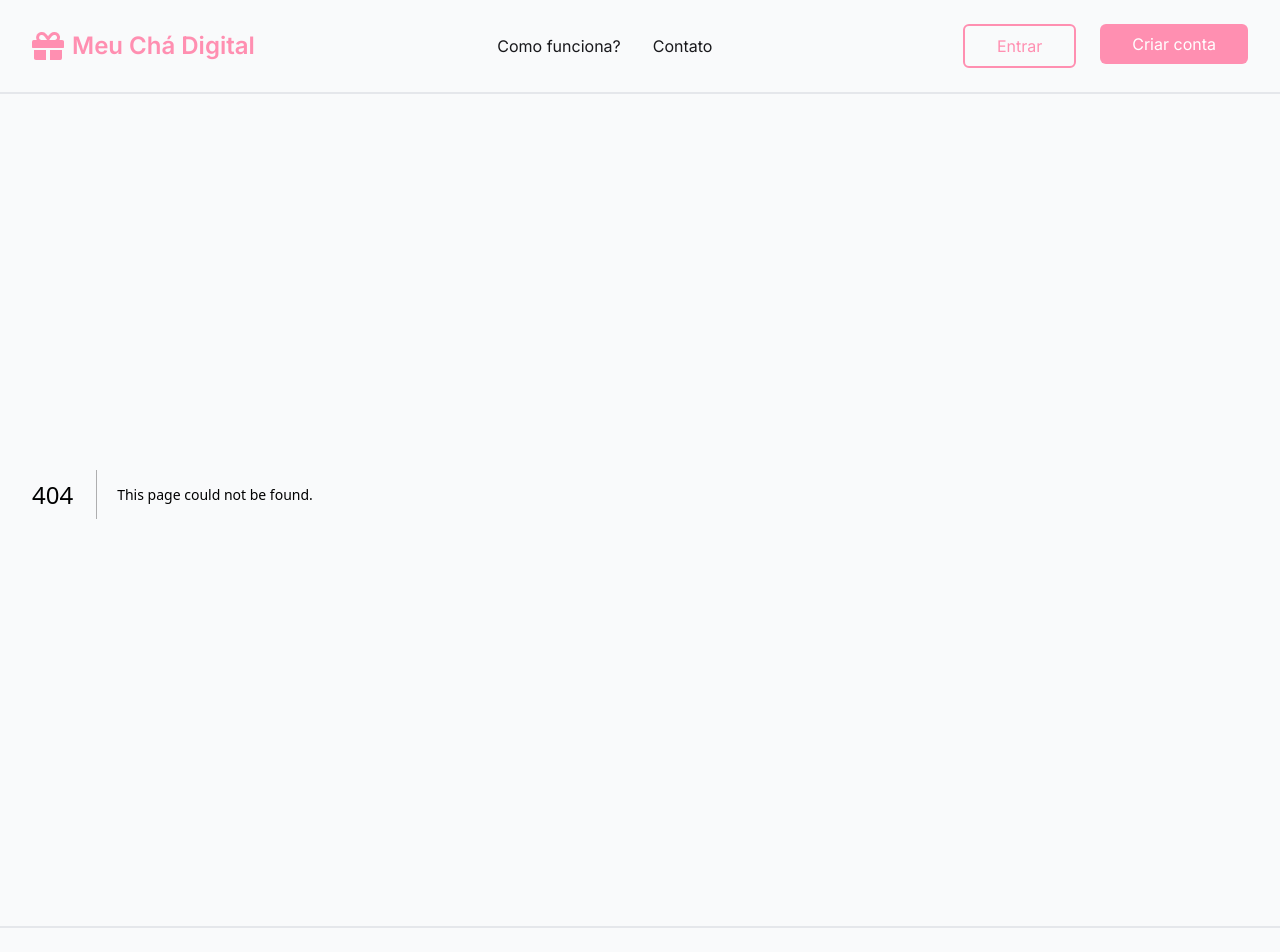
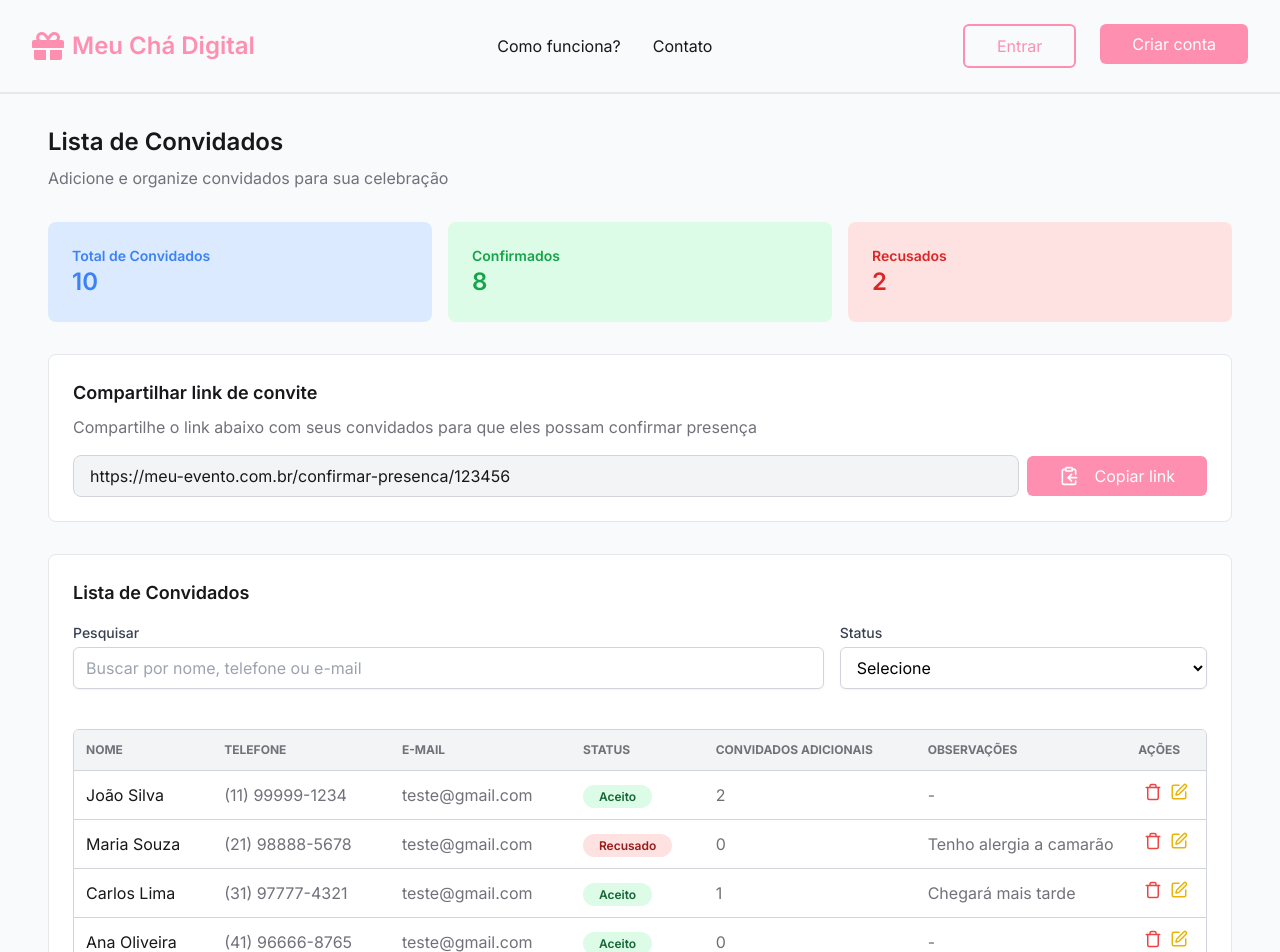
Before and after one commit to VitorHugoAntunes/MeuChaDigital-Frontend, a Next.js app: page /guest-list in a window 1280 px wide. Before the commit this address had no page. Shown: the top 952 px of the page. Built offline with nearby package versions, Linux system fonts and the light colour scheme.

Commit message:
feat: add guest list page and change input and stat card styles

```diff
--- /dev/null
+++ b/src/app/guest-list/page.tsx
@@ -0,0 +1,123 @@
+import { ClipboardCopy, Trash, Edit, FileDown } from "lucide-react";
+import Button from "@/components/Button";
+import Card from "@/components/Card";
+import StatCard from "@/components/StatCard";
+import Tag from "@/components/Tag";
+import InputField from "@/components/InputField";
+import InputSelect from "@/components/InputSelect";
+
+const guests = [
+  { name: "João Silva", phone: "(11) 99999-1234", email: "teste@gmail.com", status: "Aceito", additionalGuests: 2, notes: "" },
+  { name: "Maria Souza", phone: "(21) 98888-5678", email: "teste@gmail.com", status: "Recusado", additionalGuests: 0, notes: "Tenho alergia a camarão" },
+  { name: "Carlos Lima", phone: "(31) 97777-4321", email: "teste@gmail.com", status: "Aceito", additionalGuests: 1, notes: "Chegará mais tarde" },
+  { name: "Ana Oliveira", phone: "(41) 96666-8765", email: "teste@gmail.com", status: "Aceito", additionalGuests: 0, notes: "" },
+];
+
+export default function GuestListPage() {
+  return (
+    <main className="flex flex-col flex-1 w-full max-w-7xl mx-auto my-8 px-4">
+      <h1 className="text-2xl font-semibold text-text-primary text-center md:text-left">Lista de Convidados</h1>
+      <p className="text-md mt-2 text-text-secondary text-center md:text-left">
+        Adicione e organize convidados para sua celebração
+      </p>
+
+      <section className="grid grid-cols-1 sm:grid-cols-2 md:grid-cols-3 gap-4 mt-8">
+        <StatCard title="Total de Convidados" value="10" color="blue" />
+        <StatCard title="Confirmados" value="8" color="success" />
+        <StatCard title="Recusados" value="2" color="danger" />
+      </section>
+
+      <Card className="flex flex-col w-full mt-8 p-6">
+        <h2 className="text-lg font-semibold text-text-primary text-center md:text-left">
+          Compartilhar link de convite
+        </h2>
+
+        <p className="text-text-secondary mt-2 text-center md:text-left">
+          Compartilhe o link abaixo com seus convidados para que eles possam confirmar presença
+        </p>
+
+        <div className="flex flex-col md:flex-row items-center w-full mt-4 gap-2">
+          <input
+            type="text"
+            className="flex-1 px-4 py-2 text-text-primary bg-gray-100 border border-gray-300 rounded-lg md:rounded-l-lg focus:outline-none w-full"
+            readOnly
+            value={`https://meu-evento.com.br/confirmar-presenca/123456`}
+          />
+          <Button>
+            <ClipboardCopy size={20} />
+            Copiar link
+          </Button>
+        </div>
+      </Card>
+
+      <Card className="w-full mt-8 p-6">
+        <h2 className="text-lg font-semibold text-text-primary text-center sm:text-left">Lista de Convidados</h2>
+
+        <div className="grid grid-cols-1 sm:grid-cols-3 gap-4 mt-4">
+          <div className="col-span-2">
+            <InputField label="Pesquisar" placeholder="Buscar por nome, telefone ou e-mail" />
+          </div>
+          <InputSelect label="Status" options={["Todos", "Aceito", "Recusado"]} />
+        </div>
+
+        <div className="overflow-x-auto mt-4 rounded-md border border-gray-300">
+          <table className="w-full min-w-[700px] rounded-md">
+            <thead>
+              <tr className="bg-gray-100 border-b border-gray-300">
+                <th className="p-3 text-xs text-left text-text-secondary uppercase">Nome</th>
+                <th className="p-3 text-xs text-left text-text-secondary uppercase">Telefone</th>
+                <th className="p-3 text-xs text-left text-text-secondary uppercase">E-mail</th>
+                <th className="p-3 text-xs text-left text-text-secondary uppercase">Status</th>
+                <th className="p-3 text-xs text-left text-text-secondary uppercase">Convidados Adicionais</th>
+                <th className="p-3 text-xs text-left text-text-secondary uppercase">Observações</th>
+                <th className="p-3 text-xs text-left text-text-secondary uppercase">Ações</th>
+              </tr>
+            </thead>
+            <tbody>
+              {guests.map((guest, index) => (
+                <tr
+                  key={index}
+                  className={`border-b border-gray-300 hover:bg-gray-50 transition ${index === guests.length - 1 ? "border-b-0" : ""
+                    }`}
+                >
+                  <td className="p-3 text-text-primary whitespace-nowrap">{guest.name}</td>
+                  <td className="p-3 text-text-secondary whitespace-nowrap">{guest.phone}</td>
+                  <td className="p-3 text-text-secondary whitespace-nowrap">{guest.email}</td>
+                  <td className="p-3 font-semibold">
+                    <Tag
+                      label={guest.status}
+                      color={
+                        guest.status === "Aceito"
+                          ? "bg-success-extraLight text-success-extraDark"
+                          : "bg-danger-extraLight text-danger-extraDark"
+                      }
+                    />
+                  </td>
+                  <td className="p-3 text text-text-secondary">{guest.additionalGuests}</td>
+                  <td className="p-3 text-text-secondary max-w-[180px] whitespace-normal">
+                    {guest.notes || "-"}
+                  </td>
+                  <td className="p-3 flex justify-center gap-2">
+                    <button className="text-danger hover:text-danger-dark transition">
+                      <Trash size={18} />
+                    </button>
+                    <button className="text-warning hover:text-warning-dark transition">
+                      <Edit size={18} />
+                    </button>
+                  </td>
+                </tr>
+              ))}
+            </tbody>
+          </table>
+        </div>
+
+        <div className="flex justify-end mt-4">
+          <Button>
+            <FileDown size={20} />
+            Exportar lista de convidados
+          </Button>
+        </div>
+      </Card>
+    </main>
+  );
+}
--- a/src/components/InputField/index.tsx
+++ b/src/components/InputField/index.tsx
@@ -2,18 +2,20 @@ type InputFieldProps = {
   label: string;
   type?: string;
   placeholder?: string;
+  readonly?: boolean;
 };
 
-export default function InputField({ label, type = "text", placeholder }: InputFieldProps) {
+export default function InputField({ label, type = "text", placeholder, readonly = false }: InputFieldProps) {
   return (
     <div className="mb-6">
       <label className="block text-sm font-medium text-gray-700">{label}</label>
       <input
         type={type}
         placeholder={placeholder}
-        className="mt-1 block w-full px-3 py-2 border border-gray-300 rounded-md shadow-sm focus:border-primary focus:outline-none transition-colors appearance-none text-gray-900"
+        className="mt-1 block w-full px-3 py-2 border border-gray-300 rounded-md shadow-sm focus:border-primary focus:outline-none transition-colors appearance-none text-gray-900 h-[42px]"
         style={{ fontFamily: 'inherit' }}
+        readOnly={readonly}
       />
     </div>
-  )
+  );
 }
--- a/src/components/InputSelect/index.tsx
+++ b/src/components/InputSelect/index.tsx
@@ -5,9 +5,9 @@ interface InputSelectProps {
 
 export default function InputSelect({ label, options }: InputSelectProps) {
   return (
-    <div>
+    <div className="mb-6">
       <label className="block text-sm font-medium text-gray-700">{label}</label>
-      <select className="mt-1 block w-full px-3 py-2 border border-gray-300 rounded-md shadow-sm focus:border-primary focus:outline-none transition-colors bg-white font-inter">
+      <select className="mt-1 block w-full px-3 py-2 border border-gray-300 rounded-md shadow-sm focus:border-primary focus:outline-none transition-colors bg-white h-[42px] font-inter">
         <option value="">Selecione</option>
         {options.map((option) => (
           <option key={option} value={option.toLowerCase()}>{option}</option>
--- a/src/components/StatCard/index.tsx
+++ b/src/components/StatCard/index.tsx
@@ -10,6 +10,7 @@ export default function StatCard({ title, value, color }: StatCardProps) {
     success: "bg-success-extraLight text-success-dark",
     purple: "bg-purple-extraLight text-purple-dark",
     warning: "bg-warning-extraLight text-warning-dark",
+    danger: "bg-danger-extraLight text-danger-dark",
   };
 
   return (
```
